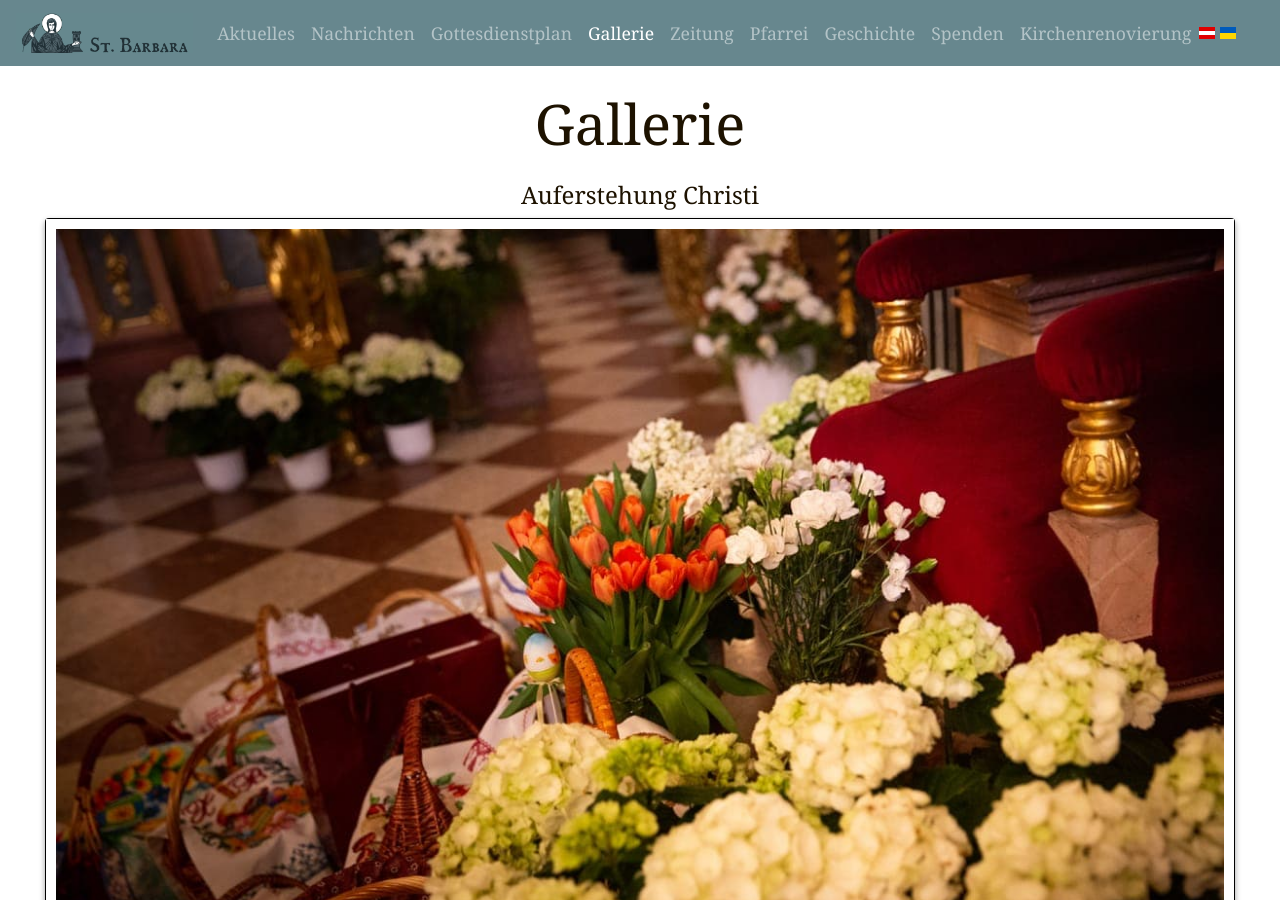
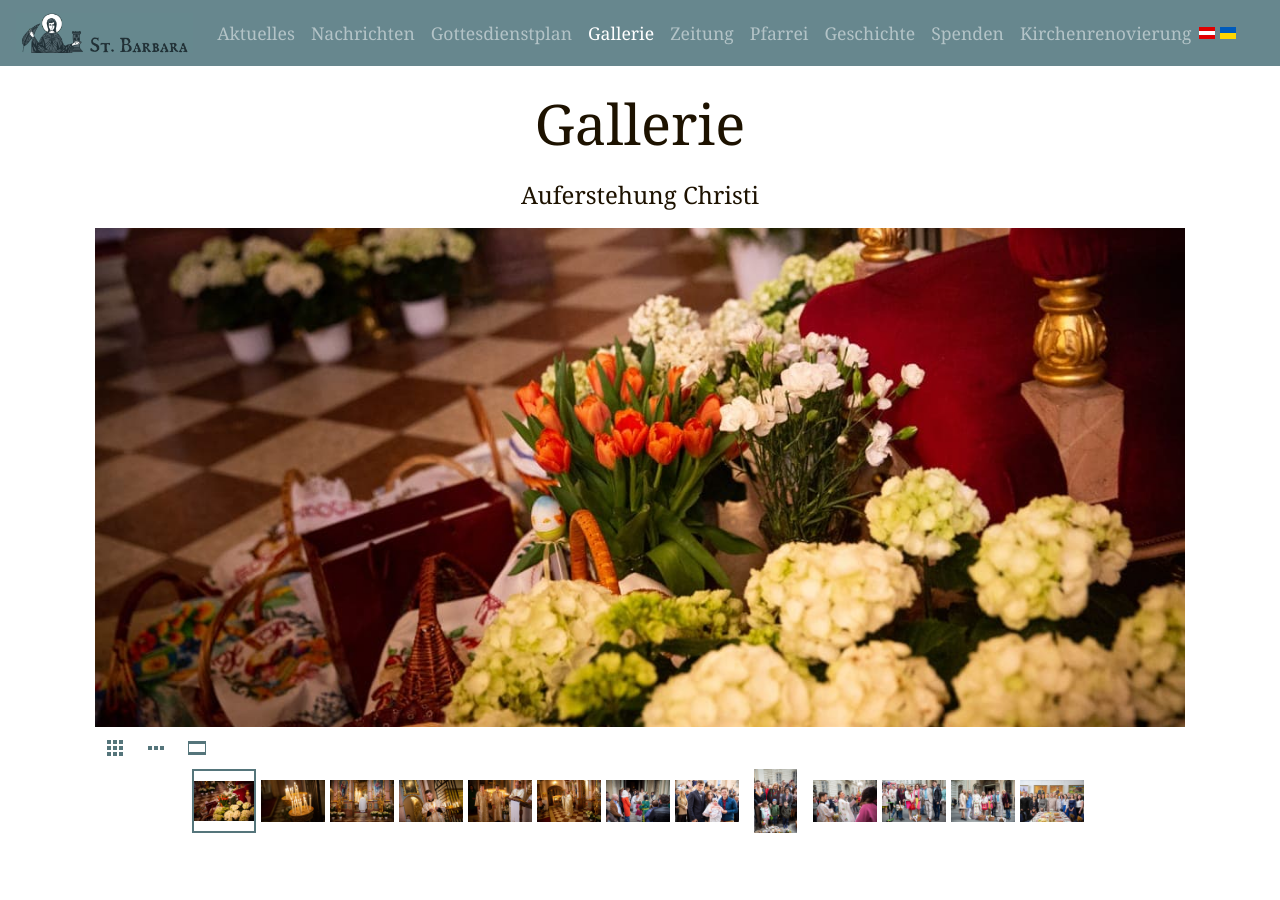
Before and after one commit to n3braska/jekyll, a Jekyll site: the page built from de/gallerie.html, in a window 1280 px wide and 900 px high. Built offline with Jekyll 4.4.1, drawn with Linux system fonts in a browser that asks for light colours.

Commit message:
gallery height patch

```diff
--- a/de/gallerie.html
+++ b/de/gallerie.html
@@ -9,8 +9,8 @@ lang-ref: gallerie
 
 <div class="container-fluid pb-5">
     <h4 class="text-center mt-2">{{ site.data.events.gallerie.event.first[page.lang] }}</h4>
-    <div class="container-fluid">
-        <div class="card w-100 h-img1 gallery-container" style="background-color: black; color: white;">
+    <div class="container">
+        <div>
             <div id="gallery" style="">
             </div>
         </div>
@@ -51,4 +51,8 @@ lang-ref: gallerie
             "transitionDetails": 0.75
 
     }).getElement());
+
+
+
+    document.querySelector("#gallery > div").setAttribute("style", "height: 70vh; padding: 10px; background-color: rgb(255, 255, 255); color: rgb(85, 117, 123); box-sizing: border-box; position: relative; flex-direction: column; display: flex; background-position: initial initial; background-repeat: initial initial;");
 </script>
--- a/ua/gallerie.html
+++ b/ua/gallerie.html
@@ -9,7 +9,7 @@ lang-ref: gallerie
 
 <div class="container-fluid pb-5">
     <h4 class="text-center mt-2">{{ site.data.events.gallerie.event.first[page.lang] }}</h4>
-    <div class="container-fluid">
+    <div class="container">
         <div class="" style="">
             <div id="gallery">
             </div>
@@ -53,4 +53,6 @@ lang-ref: gallerie
             "transitionDetails": 0.75
 
     }).getElement());
+
+    document.querySelector("#gallery > div").setAttribute("style", "height: 70vh; padding: 10px; background-color: rgb(255, 255, 255); color: rgb(85, 117, 123); box-sizing: border-box; position: relative; flex-direction: column; display: flex; background-position: initial initial; background-repeat: initial initial;");
 </script>
```
